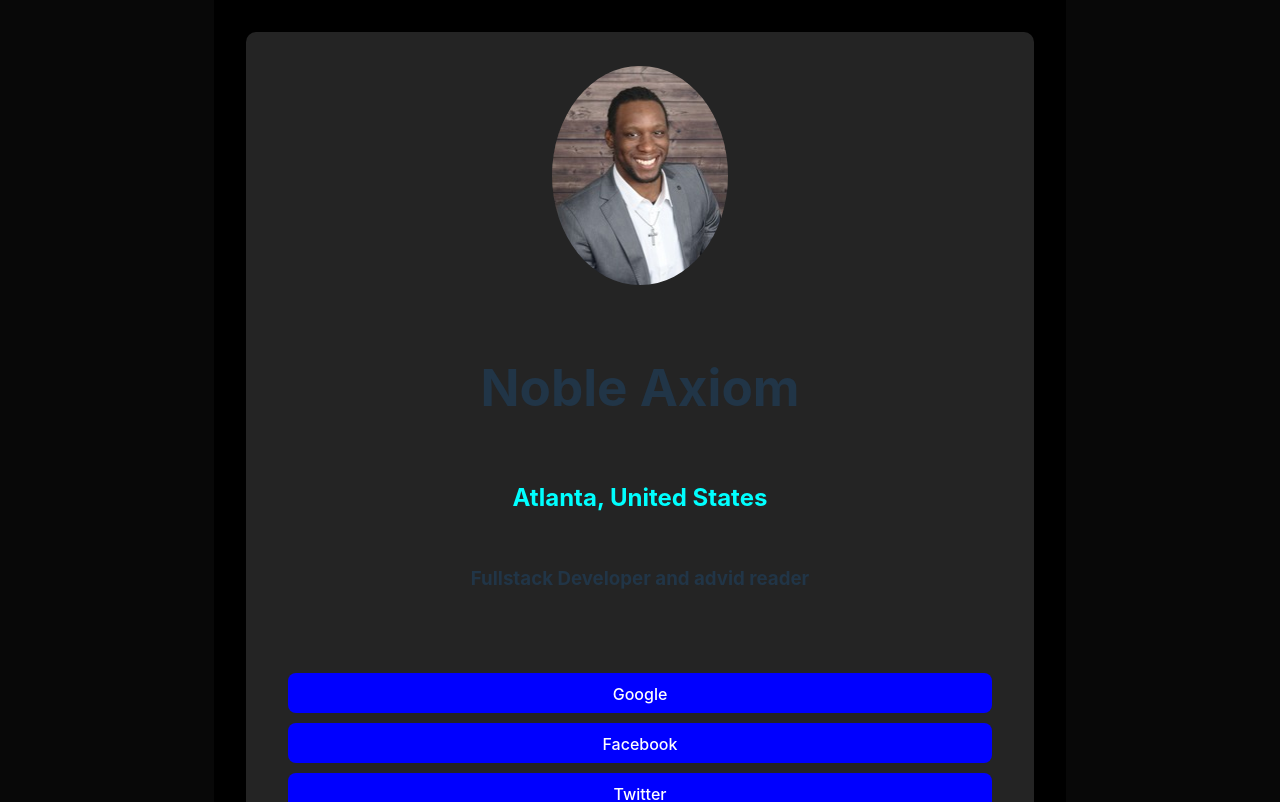
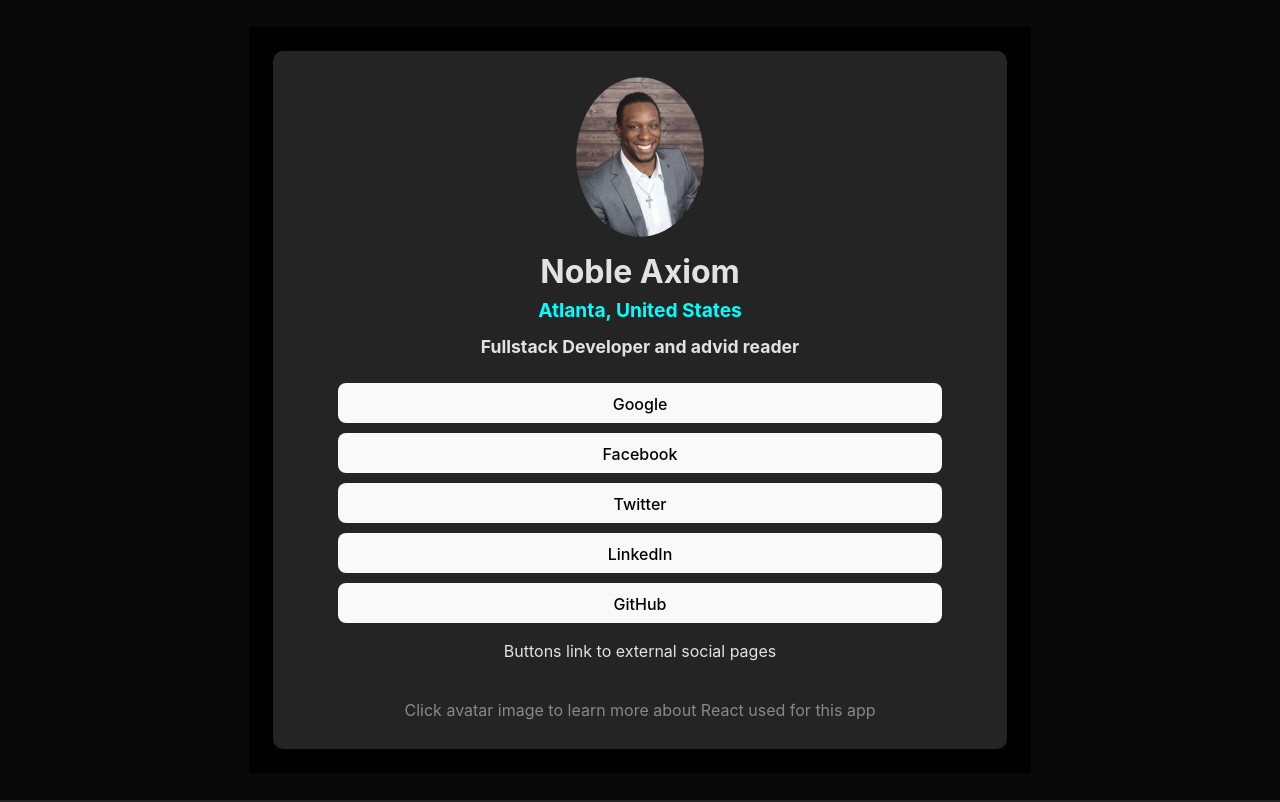
Before and after one commit to NobleAxiom/Social-links-profile, a React (Vite) app: page / in a window 1280 px wide. Shown: the top 802 px of the page. Built offline with nearby package versions, Linux system fonts and the light colour scheme.

Commit message:
css adjustmets for redundacy, color, padding reduction

```diff
--- a/src/App.jsx
+++ b/src/App.jsx
@@ -5,7 +5,7 @@ import Buttons from "./components/Buttons";
 function App() {
   return (
     <>
-      <form className="form">
+      <div className="form">
         <div>
           <a href="https://react.dev" target="_blank">
             <img src={avatarImage} className="avatar" alt="Avatar Image" />
@@ -20,7 +20,7 @@ function App() {
         <p className="read-intructions">
           Click avatar image to learn more about React used for this app
         </p>
-      </form>
+      </div>
     </>
   );
 }
--- a/src/components/Buttons.jsx
+++ b/src/components/Buttons.jsx
@@ -10,41 +10,32 @@ const Buttons = () => {
         flexDirection: "column",
         alignItems: "center",
         gap: "10px",
-        marginTop: "20px",
+        marginTop: "2px",
       }}
     >
-      <button
-        className="button"
-        onClick={() => (window.location.href = "https://www.google.com")}
-      >
+      <button onClick={() => (window.location.href = "https://www.google.com")}>
         Google
       </button>
       <button
-        className="button"
         onClick={() => (window.location.href = "https://www.facebook.com")}
       >
         Facebook
       </button>
       <button
-        className="button"
         onClick={() => (window.location.href = "https://www.twitter.com")}
       >
         Twitter
       </button>
       <button
-        className="button"
         onClick={() => (window.location.href = "https://www.linkedin.com")}
       >
         LinkedIn
       </button>
-      <button
-        className="button"
-        onClick={() => (window.location.href = "https://www.github.com")}
-      >
+      <button onClick={() => (window.location.href = "https://www.github.com")}>
         GitHub
       </button>
 
-      <p>Buttons link to external profile pages</p>
+      <p>Buttons link to external social pages</p>
     </div>
   );
 };
--- a/src/css/App.css
+++ b/src/css/App.css
@@ -1,33 +1,25 @@
 #root {
   max-width: 1280px;
   margin: 0 auto;
-  padding: 2rem;
+  padding: 1.5rem;
   text-align: center;
   background-color: black;
 }
 
 .form {
-  width: 60vw;
-  min-height: 50vh;
+  width: 55vw;
+  min-width: 50vh;
+  min-height: 40vh;
   background-color: rgb(36, 36, 36);
   border-radius: 10px;
-  padding: 10px;
+  padding: 15px;
   display: flex;
   flex-direction: column;
-  gap: 10px;
-}
-
-.button {
-  background-color: blue;
-  height: 40px;
-  width: 100%;
-  color: white;
-  text-align: center;
 }
 
 .avatar {
-  height: 13.7em;
-  padding: 1.5em;
+  height: 10em;
+  padding: 0.7em;
   will-change: filter;
   transition: filter 300ms;
   border-radius: 100%;
@@ -36,10 +28,33 @@
   filter: drop-shadow(0 0 2em #646cffaa);
 }
 
-.card {
-  padding: 2em;
+.read-intructions {
+  line-height: 1;
+
+  color: #888;
 }
 
-.read-intructions {
-  color: #888;
+h1 {
+  font-size: 2em;
+  line-height: 0.1;
 }
+
+h2 {
+  font-size: 1.2em;
+  color: aqua;
+  line-height: 0.1;
+}
+
+h3 {
+  font-size: 1.1em;
+  line-height: 0.1;
+}
+
+a {
+  font-weight: 500;
+  color: #646cff;
+  text-decoration: inherit;
+}
+a:hover {
+  color: #535bf2;
+}
--- a/src/css/Buttons.css
+++ b/src/css/Buttons.css
@@ -1,11 +1,37 @@
 .card {
-  padding: 2em;
+  padding: 1em;
 }
 
-.button {
-  background-color: blue;
+button {
   height: 40px;
-  width: 100%;
-  color: white;
-  text-align: center;
+  width: 90%;
+  border-radius: 8px;
+  border: 1px solid transparent;
+  padding: 0.6em 1.2em;
+  font-size: 1em;
+  font-weight: 500;
+  font-family: inherit;
+  background-color: #1a1a1a;
+  cursor: pointer;
+  transition: border-color 0.25s;
 }
+button:hover {
+  border-color: #646cff;
+}
+button:focus,
+button:focus-visible {
+  outline: 4px auto -webkit-focus-ring-color;
+}
+
+@media (prefers-color-scheme: light) {
+  :root {
+    color: #213547;
+    background-color: #ffffff;
+  }
+  a:hover {
+    color: #747bff;
+  }
+  button {
+    background-color: #f9f9f9;
+  }
+}
--- a/src/index.css
+++ b/src/index.css
@@ -1,6 +1,6 @@
 :root {
   font-family: Inter, system-ui, Avenir, Helvetica, Arial, sans-serif;
-  line-height: 1.5;
+  line-height: 0.3;
   font-weight: 400;
 
   color-scheme: light dark;
@@ -13,61 +13,11 @@
   -moz-osx-font-smoothing: grayscale;
 }
 
-a {
-  font-weight: 500;
-  color: #646cff;
-  text-decoration: inherit;
-}
-a:hover {
-  color: #535bf2;
-}
-
 body {
   margin: 0;
   display: flex;
   place-items: center;
-  min-width: 320px;
+  min-width: 400px;
   min-height: 100vh;
   background-color: #080808;
 }
-
-h1 {
-  font-size: 3.2em;
-  line-height: 1.1;
-}
-
-h2 {
-  color: aqua;
-}
-
-button {
-  border-radius: 8px;
-  border: 1px solid transparent;
-  padding: 0.6em 1.2em;
-  font-size: 1em;
-  font-weight: 500;
-  font-family: inherit;
-  background-color: #1a1a1a;
-  cursor: pointer;
-  transition: border-color 0.25s;
-}
-button:hover {
-  border-color: #646cff;
-}
-button:focus,
-button:focus-visible {
-  outline: 4px auto -webkit-focus-ring-color;
-}
-
-@media (prefers-color-scheme: light) {
-  :root {
-    color: #213547;
-    background-color: #ffffff;
-  }
-  a:hover {
-    color: #747bff;
-  }
-  button {
-    background-color: #f9f9f9;
-  }
-}
```
